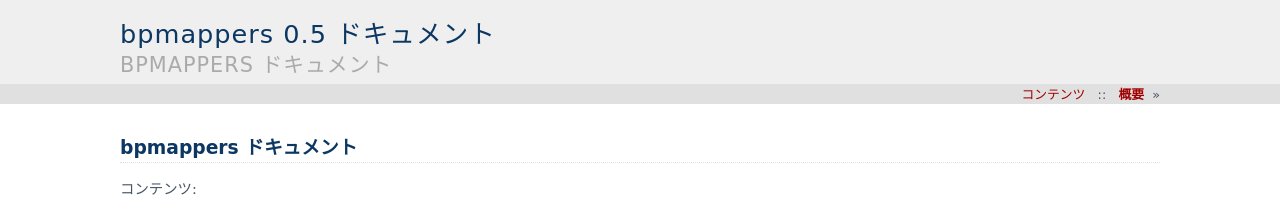
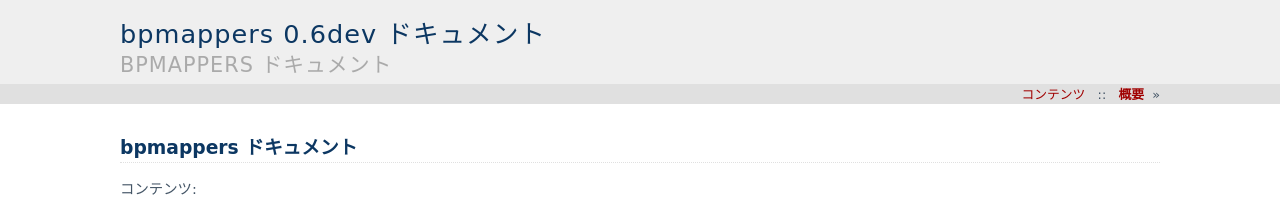
Before and after one commit to beproud/bpmappers, a Sphinx documentation site: the page built from docs/ja/source/index.rst, in a window 1280 px wide. Shown: the top 212 px of the page. Built offline with Sphinx 7.4.7, drawn with Linux system fonts in a browser that asks for light colours.

Commit message:
バージョンを0.6devに変更

```diff
--- a/bpmappers/__init__.py
+++ b/bpmappers/__init__.py
@@ -9,4 +9,4 @@
   'DataError', 'InvalidDelegateException',
 ]
 
-VERSION = (0, 5, 0, None)
+VERSION = (0, 6, 0, 'dev')
--- a/docs/ja/source/conf.py
+++ b/docs/ja/source/conf.py
@@ -55,9 +55,9 @@
 # built documents.
 #
 # The short X.Y version.
-version = '0.5'
+version = '0.6'
 # The full version, including alpha/beta/rc tags.
-release = '0.5'
+release = '0.6dev'
 
 # The language for content autogenerated by Sphinx. Refer to documentation
 # for a list of supported languages.
--- a/setup.py
+++ b/setup.py
@@ -7,7 +7,7 @@
 
 setup(
     name='bpmappers',
-    version='0.5',
+    version='0.6dev',
     description='Model to dictionary mapping for Python',
     long_description=read_file('README.rst'),
     author='K.K. BeProud',
```
